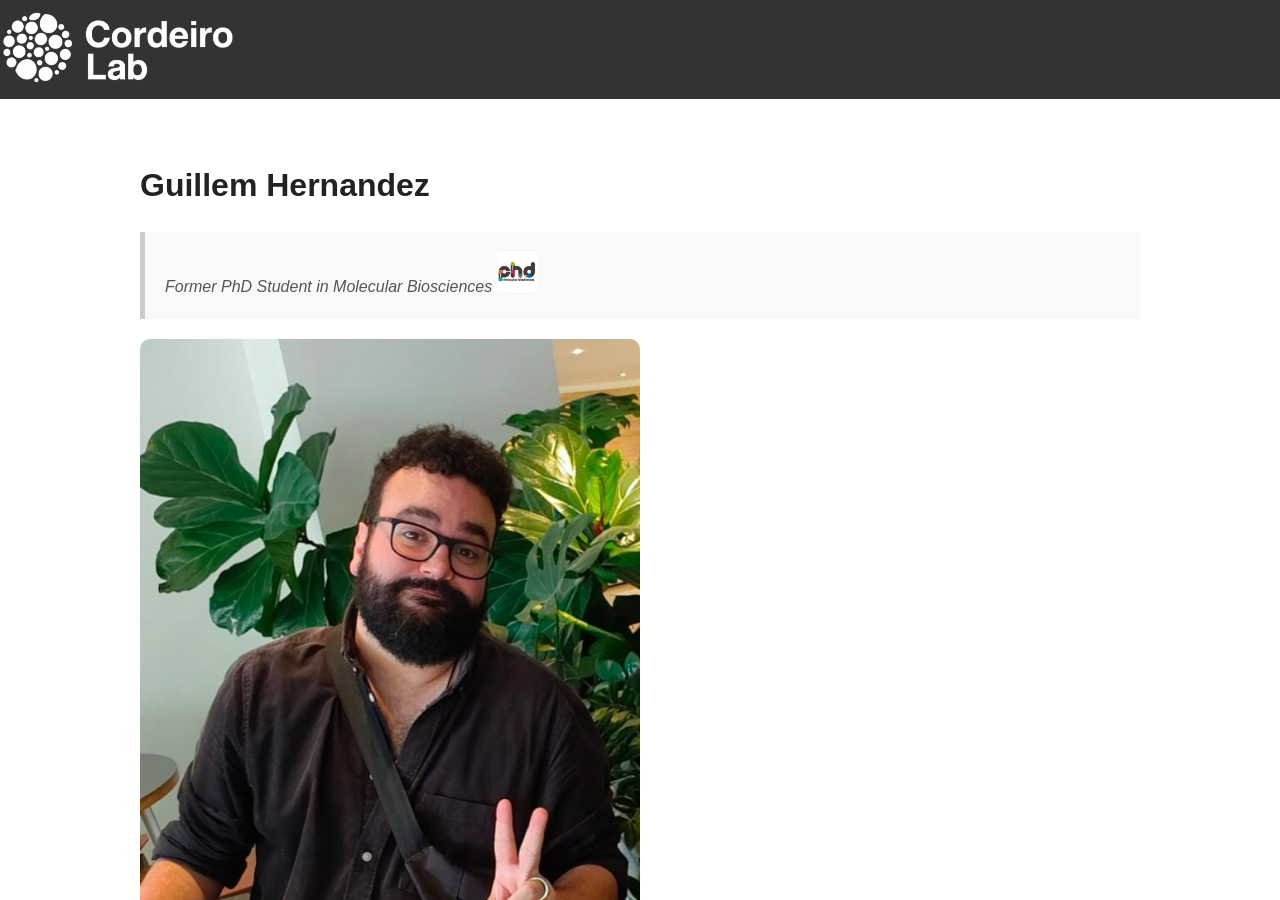
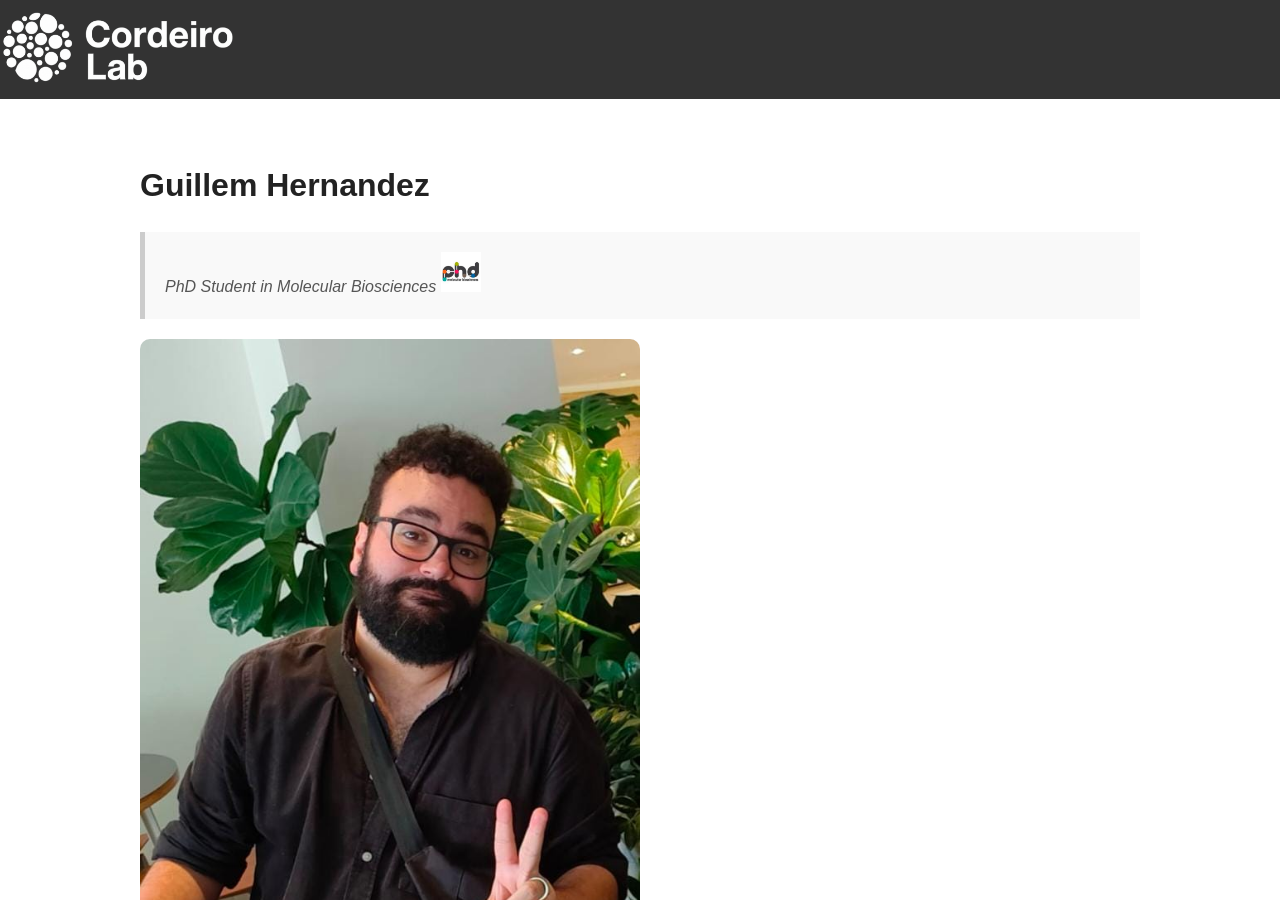
Before and after one commit to CordeiroLab/CordeiroLab.github.io, a Jekyll site: the page built from team/guillem-hernandez.md, in a window 1280 px wide and 900 px high. Built offline with Jekyll 4.4.1, drawn with Linux system fonts in a browser that asks for light colours; some of the changed lines change nothing that is shown.

Commit message:
Update guillem-hernandez.md

```diff
--- a/team/guillem-hernandez.md
+++ b/team/guillem-hernandez.md
@@ -5,7 +5,7 @@ title: Guillem Hernandez
 
 # Guillem Hernandez
 
-> Former PhD Student in Molecular Biosciences [<img src="/assets/images/molbios.jpg" alt="molbios" width="40" height="40">](https://www.itqb.unl.pt/education/phd-molecular-bioscience)
+> PhD Student in Molecular Biosciences [<img src="/assets/images/molbios.jpg" alt="molbios" width="40" height="40">](https://www.itqb.unl.pt/education/phd-molecular-bioscience)
 
 ![Maria L. Martins](/assets/images/team/guillem.jpg){: width="50%" style="border-radius: 10px;" }
 
@@ -39,8 +39,8 @@ Sales Manager at [Kuhner Shaker](https://kuhner.com)
 
 
 ## Links
-- <img src="/assets/images/icons/linkedin_icon.png" alt="linkedin" width="20" height="20"> [LinkedIn](https://www.linkedin.com/in/ghernandezgras)
+>[<img src="/assets/images/icons/linkedin_icon.png" alt="linkedin" width="20" height="20">](https://www.linkedin.com/in/ghernandezgras)
 
 ---
 
-[← Back to Team](/pages/team.html)
+**[← Back to Team](/pages/team.html)**
```
